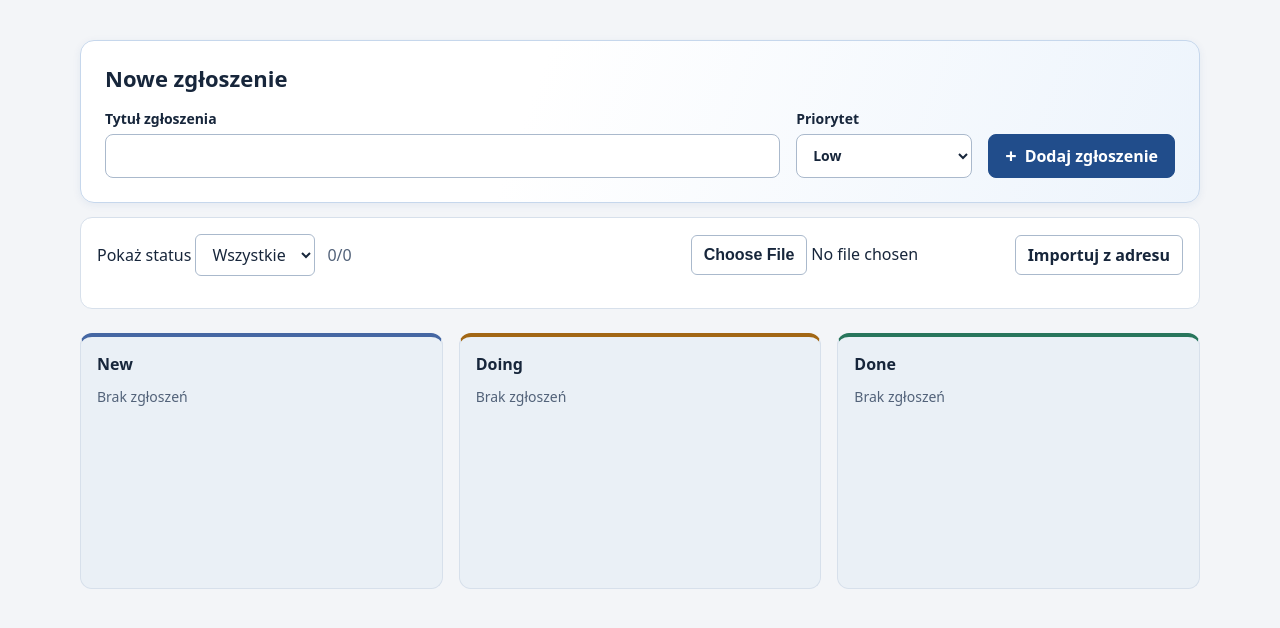
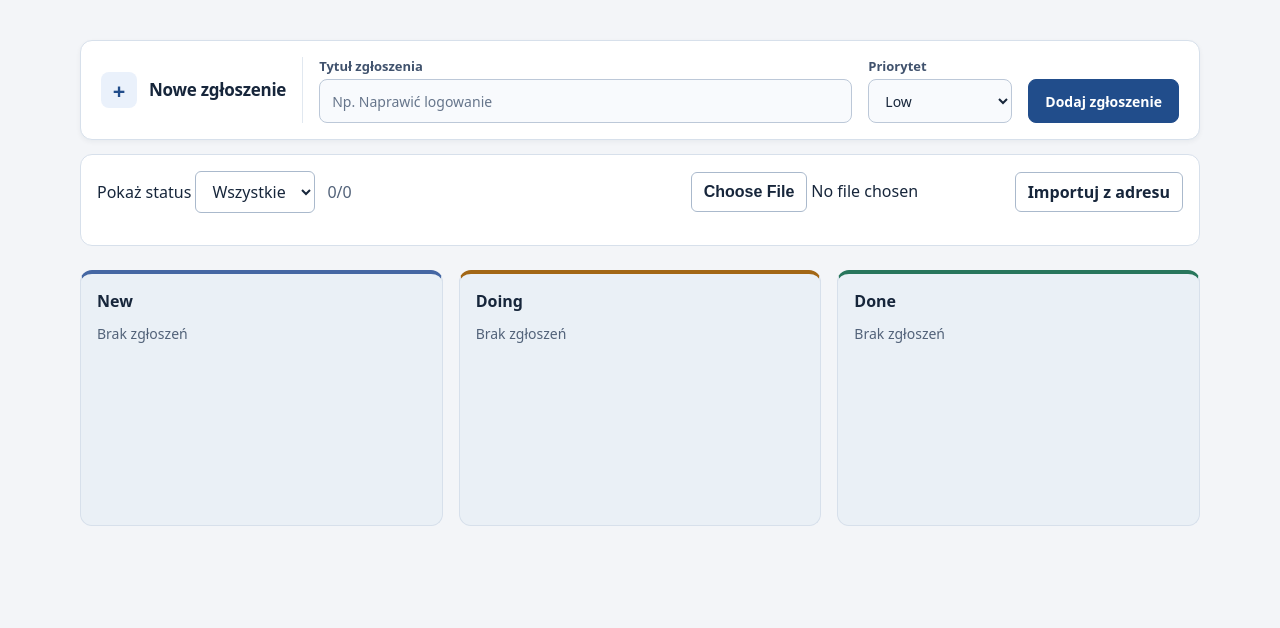
Before and after one commit to Krzysztofpan/js-collab-helpdesk-4, a plain HTML site: page app/index.html in a window 1280 px wide. Drawn offline with Linux system fonts and the light colour scheme.

Commit message:
Refine the ticket form layout

```diff
--- a/app/index.html
+++ b/app/index.html
@@ -9,10 +9,13 @@
   <body>
     <main>
       <form id="form" aria-labelledby="ticket-form-title">
-        <h1 id="ticket-form-title">Nowe zgłoszenie</h1>
+        <div class="ticket-form-heading">
+          <span class="ticket-form-icon" aria-hidden="true">+</span>
+          <h1 id="ticket-form-title">Nowe zgłoszenie</h1>
+        </div>
         <label class="title-field" for="title">
           Tytuł zgłoszenia
-          <input type="text" id="title" name="title" required />
+          <input type="text" id="title" name="title" placeholder="Np. Naprawić logowanie" required />
         </label>
         <label for="priority">
           Priorytet
@@ -22,7 +25,7 @@
             <option value="high">High</option>
           </select>
         </label>
-        <button type="submit"><span aria-hidden="true">+</span> Dodaj zgłoszenie</button>
+        <button type="submit">Dodaj zgłoszenie</button>
       </form>
 
       <div class="toolbar">
--- a/app/style.css
+++ b/app/style.css
@@ -33,29 +33,53 @@ main {
 
 #form {
   display: grid;
-  grid-template-columns: minmax(0, 1fr) minmax(8rem, 11rem) auto;
+  grid-template-columns: auto minmax(0, 1fr) minmax(7rem, 9rem) auto;
   align-items: end;
   gap: 1rem;
   margin-block-end: 0.875rem;
-  padding: clamp(1rem, 2.5vw, 1.5rem);
-  border: 1px solid #c6d7ec;
-  border-radius: 0.875rem;
-  background: linear-gradient(110deg, #fff 40%, #edf4fc);
-  box-shadow: 0 2px 8px rgb(33 77 139 / 7%);
+  padding: 1rem 1.25rem;
+  border: 1px solid #d7e0eb;
+  border-radius: 0.75rem;
+  background: #fff;
+  box-shadow: 0 2px 5px rgb(23 38 59 / 5%);
+}
+
+.ticket-form-heading {
+  display: flex;
+  align-self: stretch;
+  align-items: center;
+  gap: 0.75rem;
+  padding-inline-end: 1rem;
+  border-inline-end: 1px solid #e1e8f0;
+}
+
+.ticket-form-icon {
+  display: grid;
+  flex: none;
+  place-items: center;
+  inline-size: 2.25rem;
+  block-size: 2.25rem;
+  border-radius: 0.5rem;
+  background: #eaf1fb;
+  color: #214d8b;
+  font-size: 1.375rem;
+  font-weight: 600;
+  line-height: 1;
 }
 
 #ticket-form-title {
-  grid-column: 1 / -1;
   margin: 0;
-  font-size: 1.375rem;
+  font-size: 1.0625rem;
+  letter-spacing: -0.015em;
   line-height: 1.25;
 }
 
 #form label {
   display: grid;
-  gap: 0.375rem;
+  gap: 0.25rem;
   min-width: 0;
-  font-size: 0.875rem;
+  color: #40526d;
+  font-size: 0.8125rem;
   font-weight: 600;
 }
 
@@ -100,22 +124,26 @@ button,
 #form :is(input, select, button) {
   min-height: 2.75rem;
   border-radius: 0.5rem;
+  font-size: 0.875rem;
+}
+
+#form :is(input, select) {
+  width: 100%;
+  border-color: #bcc8d8;
+  background: #f8fafd;
+  color: #17263b;
+  font-weight: 400;
+}
+
+#form input::placeholder {
+  color: #66758b;
 }
 
 #form button {
-  display: inline-flex;
-  align-items: center;
-  justify-content: center;
-  gap: 0.5rem;
   padding-inline: 1rem;
   border-color: #214d8b;
   background: #214d8b;
   color: #fff;
-}
-
-#form button span {
-  font-size: 1.25rem;
-  line-height: 1;
 }
 
 #form button:hover:enabled {
@@ -256,6 +284,20 @@ input[type="file"]:disabled::file-selector-button {
   font-size: 0.875rem;
 }
 
+@media (max-width: 54rem) {
+  #form {
+    grid-template-columns: minmax(0, 1fr) minmax(7rem, 9rem) auto;
+  }
+
+  .ticket-form-heading {
+    grid-column: 1 / -1;
+    padding-inline-end: 0;
+    padding-block-end: 0.75rem;
+    border-inline-end: 0;
+    border-block-end: 1px solid #e1e8f0;
+  }
+}
+
 @media (max-width: 42rem) {
   .toolbar {
     grid-template-columns: minmax(0, 1fr);
@@ -263,6 +305,8 @@ input[type="file"]:disabled::file-selector-button {
 
   #form {
     grid-template-columns: minmax(0, 1fr) auto;
+    gap: 0.75rem;
+    padding: 1rem;
   }
 
   .title-field {
@@ -277,9 +321,3 @@ input[type="file"]:disabled::file-selector-button {
     min-height: 8rem;
   }
 }
-
-@media (max-width: 23rem) {
-  #form {
-    grid-template-columns: minmax(0, 1fr);
-  }
-}
```
